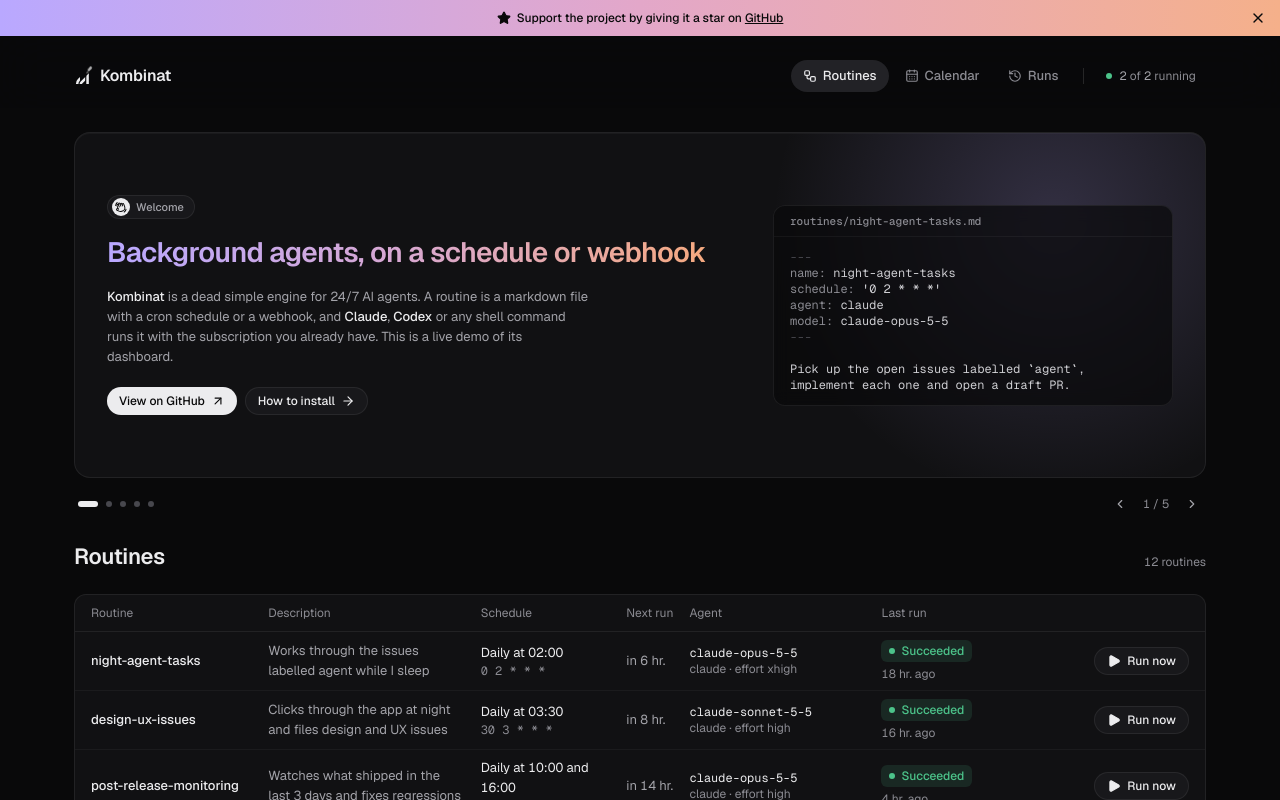
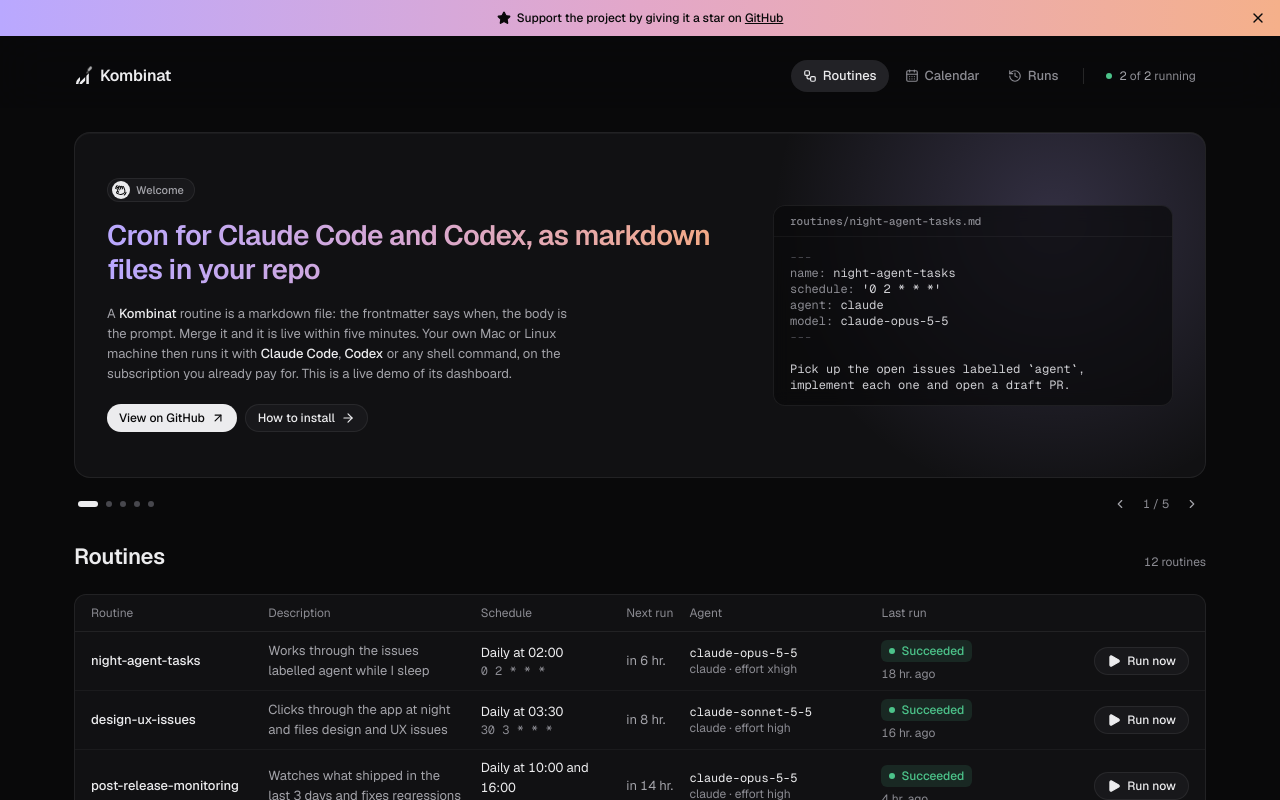
Before and after one commit to Danilqa/kombinat, a React (Vite) app in the folder packages/website/: page / in a window 1280 px wide. Shown: the top 800 px of the page. Built offline with nearby package versions, Linux system fonts and the light colour scheme.

Commit message:
Use the new pitch on the website: the cron tagline in the page title and the first card, and the README's reasons

```diff
--- a/packages/website/index.html
+++ b/packages/website/index.html
@@ -17,14 +17,15 @@
     />
     <meta
       name="description"
-      content="Dead simple, lightweight engine for 24/7 background AI agents. Works with your Claude, Codex or any other subscription."
+      content="Cron for Claude Code and Codex, as markdown files in your repo. Open source. It runs on your own Mac or Linux machine, on the plan you already pay for."
     />
     <meta property="og:type" content="website" />
+    <meta property="og:site_name" content="Kombinat" />
     <meta property="og:url" content="https://danilqa.github.io/kombinat/" />
-    <meta property="og:title" content="Kombinat" />
+    <meta property="og:title" content="Kombinat: cron for Claude Code and Codex" />
     <meta
       property="og:description"
-      content="Dead simple, lightweight engine for 24/7 background AI agents. Works with your Claude, Codex or any other subscription."
+      content="Cron for Claude Code and Codex, as markdown files in your repo. Open source. It runs on your own Mac or Linux machine, on the plan you already pay for."
     />
     <meta property="og:image" content="https://danilqa.github.io/kombinat/og-image.gif" />
     <meta property="og:image:type" content="image/gif" />
@@ -35,7 +36,7 @@
       content="Kombinat: routines in your repo, run by AI agents 24/7"
     />
     <meta name="twitter:card" content="summary_large_image" />
-    <title>Kombinat</title>
+    <title>Kombinat: cron for Claude Code and Codex</title>
   </head>
   <body>
     <div id="root"></div>
--- a/packages/website/src/features/welcome/welcome-banner.tsx
+++ b/packages/website/src/features/welcome/welcome-banner.tsx
@@ -1,12 +1,12 @@
 import {
   ArrowRight,
-  Bot,
   Feather,
   GitMerge,
   PiggyBank,
   Plug,
   Scale,
-  Users,
+  ScrollText,
+  Timer,
   ArrowUpRight,
   CalendarDays,
   ChevronLeft,
@@ -67,34 +67,34 @@ interface Reason {
 
 const REASONS: Reason[] = [
   {
-    icon: Bot,
-    title: 'Any agent',
-    text: 'Claude Code, Codex or any shell command, chosen per routine.',
-  },
-  {
     icon: GitMerge,
-    title: 'Lives in git',
-    text: 'Routines are markdown files in your repo. Merge one and it is live within 5 minutes.',
+    title: 'Merging is the deploy',
+    text: 'A routine goes through review like code and is live within 5 minutes.',
   },
   {
     icon: Plug,
     title: 'Your setup, as is',
-    text: 'Agents run with your logins, skills, MCP servers and CLAUDE.md. No extra config.',
+    text: 'Agents run with your logins, skills, MCP servers and CLAUDE.md.',
   },
   {
     icon: PiggyBank,
-    title: 'No API bills',
-    text: 'Runs on the Claude or Codex subscription you already pay for, never on API keys.',
+    title: 'No API bill',
+    text: 'Claude Code and Codex use the subscription you already pay for.',
   },
   {
-    icon: Users,
-    title: 'Made for teams',
-    text: 'Anyone can add a routine with a pull request, engineers or not, and review approves it.',
+    icon: ScrollText,
+    title: 'Every run on record',
+    text: 'Full transcripts in the browser, in the terminal and on your phone.',
+  },
+  {
+    icon: Timer,
+    title: 'It stops when it should',
+    text: 'Timeouts, an optional budget cap and no overlapping runs.',
   },
   {
     icon: Feather,
-    title: 'Small and predictable',
-    text: 'Two dependencies, no cloud or database. Timeouts, cost caps and no overlapping runs.',
+    title: 'Small',
+    text: 'One command, two dependencies, no cloud and no database.',
   },
 ];
 
@@ -246,7 +246,7 @@ export function WelcomeBanner() {
           icon={WavingHand}
           iconClassName="origin-[70%_80%] group-data-active/slide:animate-hand-wave"
           glow="lavender"
-          title="Background agents, on a schedule or webhook"
+          title="Cron for Claude Code and Codex, as markdown files in your repo"
           aside={<RoutineFile />}
           actions={
             <>
@@ -264,10 +264,11 @@ export function WelcomeBanner() {
           }
         >
           <p>
-            <strong>Kombinat</strong> is a dead simple engine for 24/7 AI agents. A routine is a
-            markdown file with a cron schedule or a webhook, and <strong>Claude</strong>,{' '}
-            <strong>Codex</strong> or any shell command runs it with the subscription you already
-            have. This is a live demo of its dashboard.
+            A <strong>Kombinat</strong> routine is a markdown file: the frontmatter says when, the
+            body is the prompt. Merge it and it is live within five minutes. Your own Mac or Linux
+            machine then runs it with <strong>Claude Code</strong>, <strong>Codex</strong> or any
+            shell command, on the subscription you already pay for. This is a live demo of its
+            dashboard.
           </p>
         </WelcomeCard>
       ),
@@ -353,7 +354,7 @@ export function WelcomeBanner() {
             Add the package to the repository that holds your routines, put a routine in{' '}
             <strong>routines/</strong> and start it. The dashboard opens at{' '}
             <strong>localhost:7433</strong>, and <strong>pnpm kombinat install</strong> keeps it
-            running in the background and after reboots.
+            running in the background and after reboots, on macOS and Linux.
           </p>
         </WelcomeCard>
       ),
```
